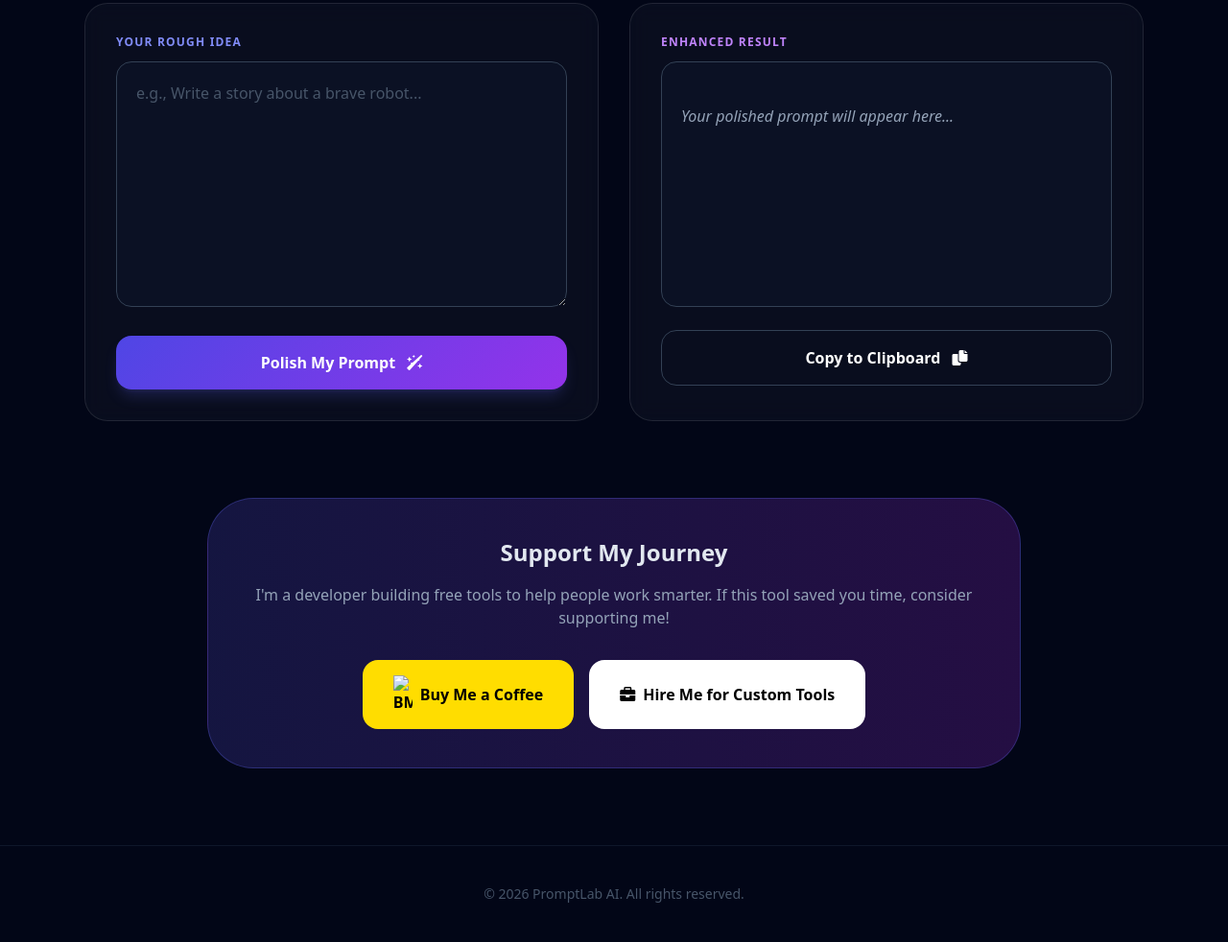
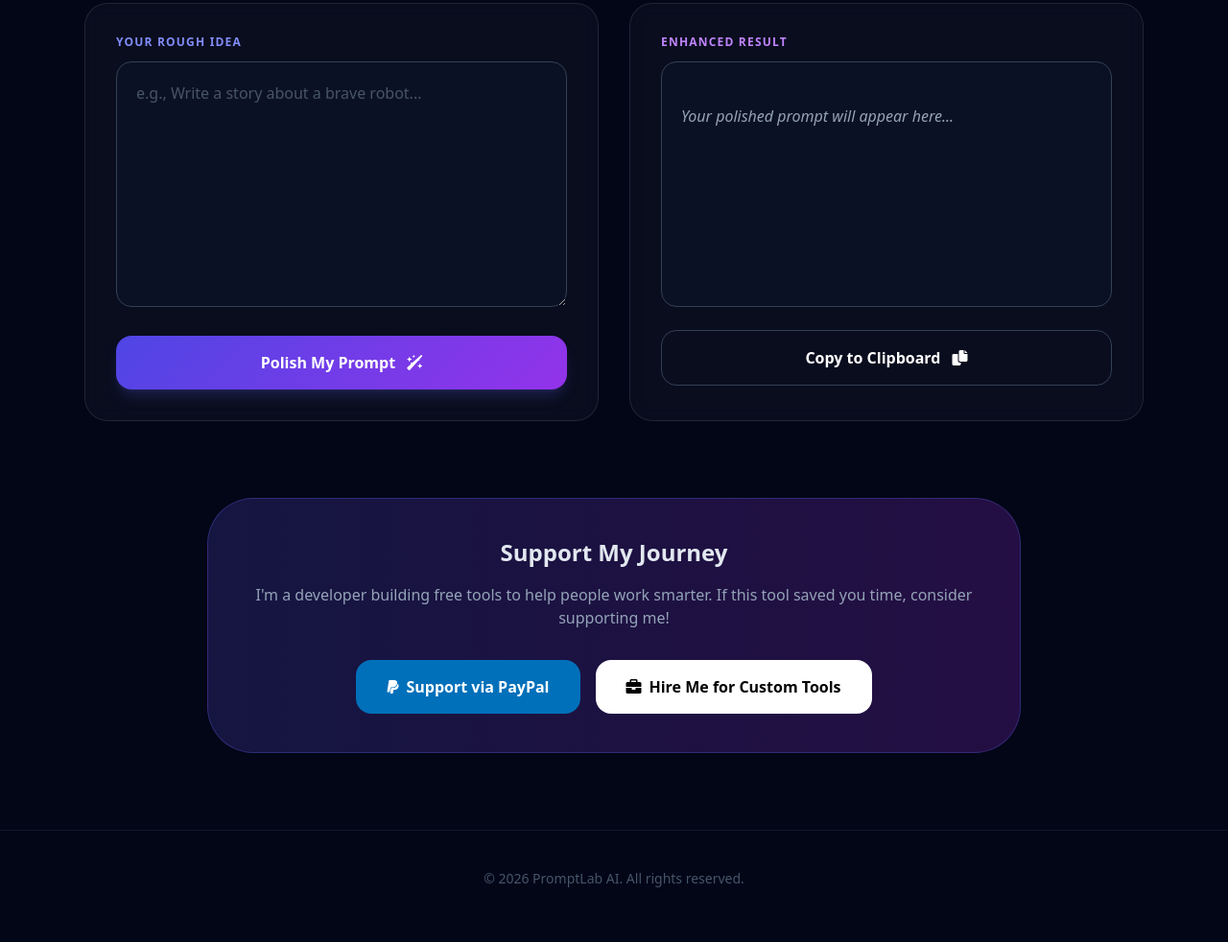
Before and after one commit to soahumv/Prompt-Polisher, a plain HTML site: page index.html in a window 1280 px wide. Shown: the part 345-1327 px from the top of the page at 96% size. Drawn offline with nearby package versions, Linux system fonts and the light colour scheme.

Commit message:
Update index.html

```diff
--- a/index.html
+++ b/index.html
@@ -54,9 +54,11 @@
             <p class="text-slate-400 mb-8">I'm a developer building free tools to help people work smarter. If this tool saved you time, consider supporting me!</p>
 
             <div class="flex flex-col md:flex-row gap-4 justify-center">
-            <a href="https://www.buymeacoffee.com/YOUR_USERNAME" target="_blank" class="bg-[#FFDD00] text-black font-extrabold px-8 py-4 rounded-2xl flex items-center justify-center hover:bg-yellow-400 transition">
-    <img src="https://cdn.buymeacoffee.com/buttons/bmc-new-btn-logo.svg" alt="BMC" class="w-5 mr-2"> Buy Me a Coffee
-            </a>
+            <a href="https://www.paypal.me/VIJAY VERMA" target="_blank" class="bg-[#0070ba] text-white font-extrabold px-8 py-4 rounded-2xl flex items-center justify-center hover:bg-[#005ea6] transition">
+    <i class="fa-brands fa-paypal mr-2"></i> Support via PayPal
+</a>
+
+
 
 
                 <a href="mailto:your-email@gmail.com?subject=Custom AI Project" class="bg-white text-black font-extrabold px-8 py-4 rounded-2xl flex items-center justify-center hover:bg-slate-200 transition">
```
